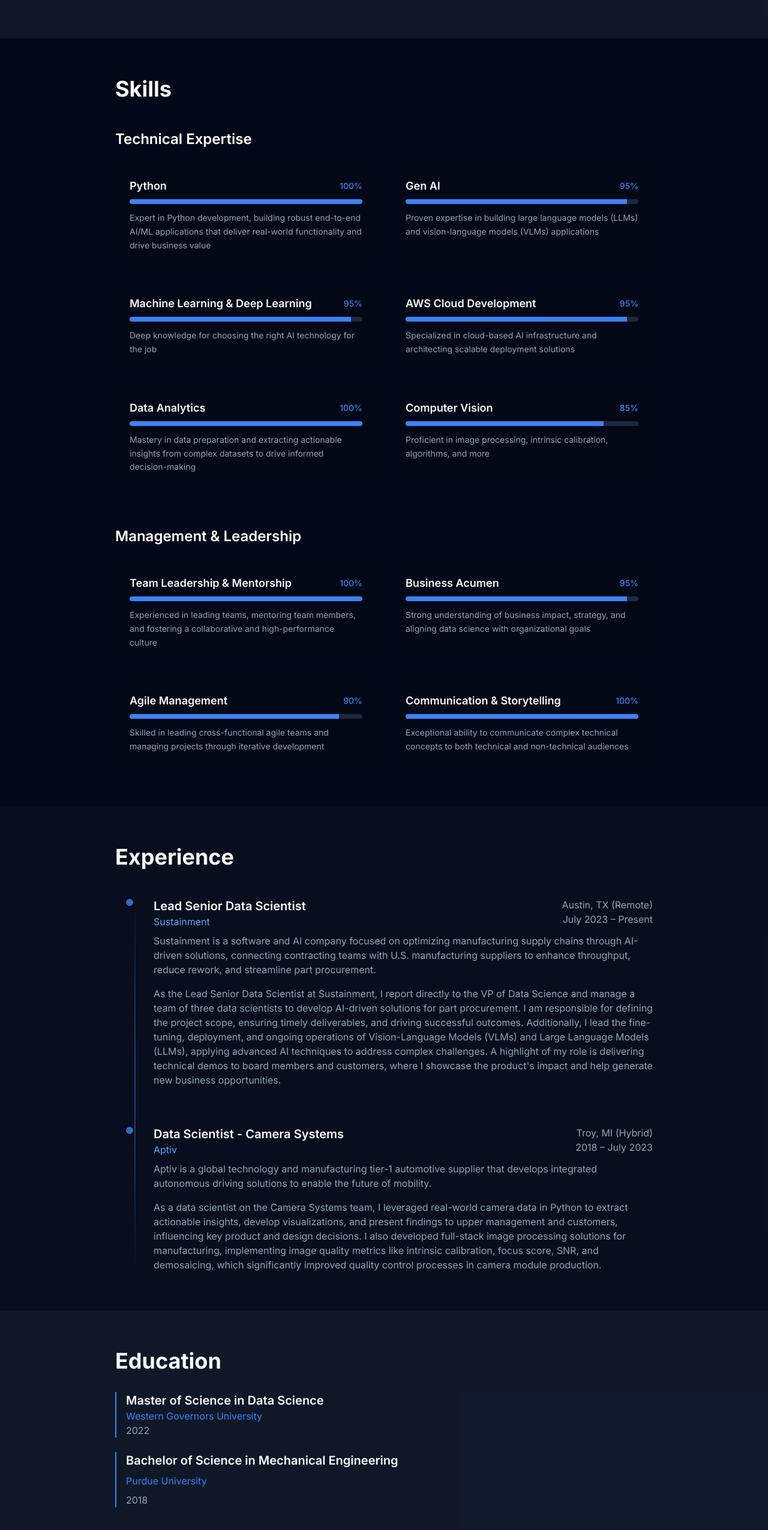
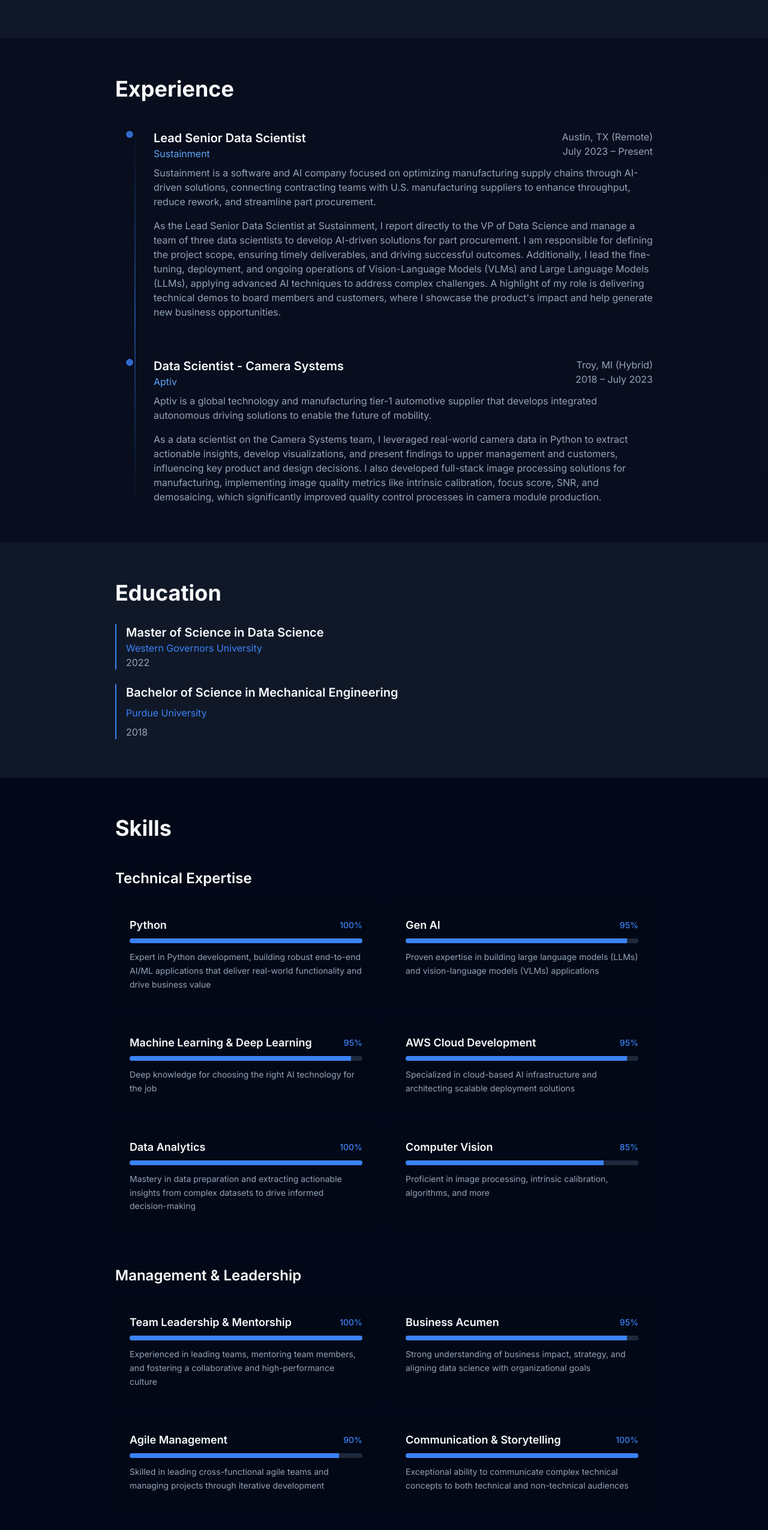
Before and after one commit to Kwintonium/website-nodejs, a Next.js app: page / in a window 1280 px wide. Shown: the part 1240-3790 px from the top of the page at 60% size. Built offline with nearby package versions, Linux system fonts and the light colour scheme.

Commit message:
Updated page ordering

```diff
--- a/app/page.tsx
+++ b/app/page.tsx
@@ -42,14 +42,6 @@ export default function Home() {
           <About />
         </motion.div>
         <motion.div
-          ref={skillsRef}
-          initial={{ opacity: 0 }}
-          whileInView={{ opacity: 1 }}
-          transition={{ duration: 0.5 }}
-        >
-          <Skills />
-        </motion.div>
-        <motion.div
           ref={experienceRef}
           initial={{ opacity: 0 }}
           whileInView={{ opacity: 1 }}
@@ -65,6 +57,14 @@ export default function Home() {
         >
           <Education />
         </motion.div>
+        <motion.div
+          ref={skillsRef}
+          initial={{ opacity: 0 }}
+          whileInView={{ opacity: 1 }}
+          transition={{ duration: 0.5 }}
+        >
+          <Skills />
+        </motion.div>
       </main>
       <Footer />
     </div>
```
